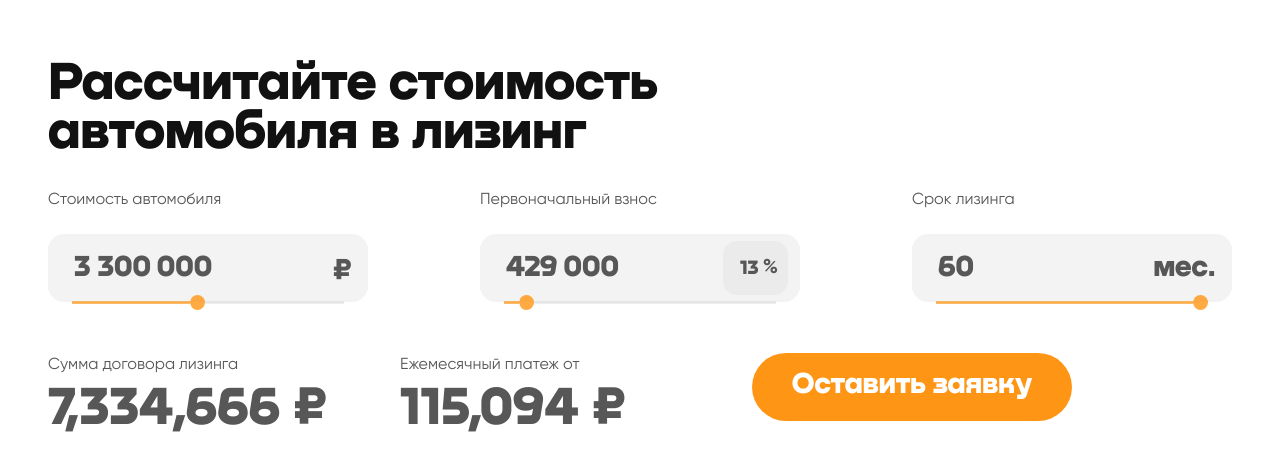
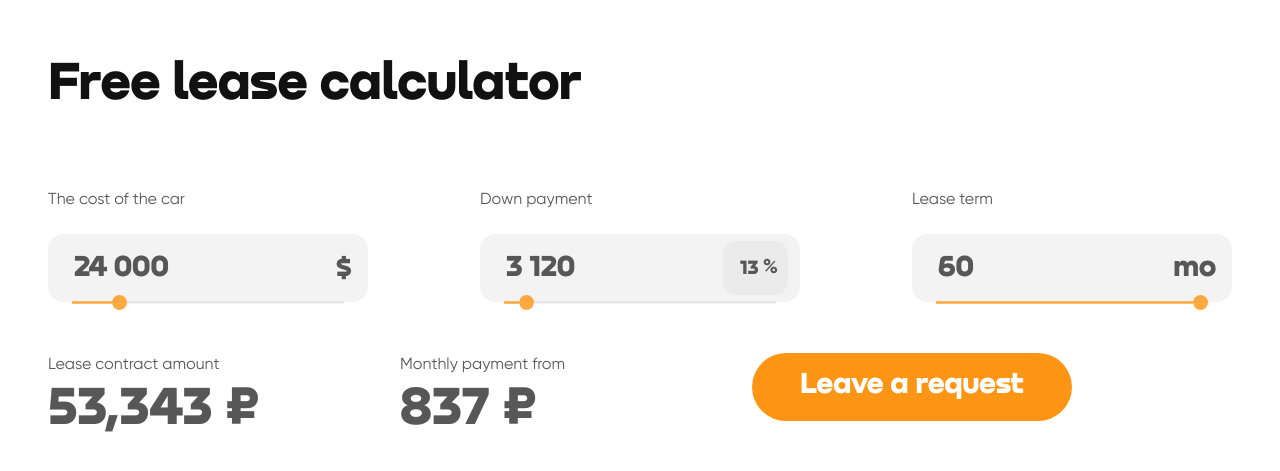
Before and after one commit to anysofronova/react-lease-calculator, a React (Create React App) app: page / in a window 1280 px wide. Shown: the part 153-624 px from the top of the page. Built offline with nearby package versions, Linux system fonts and the light colour scheme.

Commit message:
feat: english lang

```diff
--- a/src/App.tsx
+++ b/src/App.tsx
@@ -11,7 +11,7 @@ export type StateProps = {
 };
 const App = () => {
   const [state, setState] = useState<StateProps>({
-    cost: "3300000",
+    cost: "24000",
     contribution: "13",
     period: "60",
   });
@@ -41,19 +41,19 @@ const App = () => {
   };
   return (
     <div className={styles.app}>
-      <h1>Рассчитайте стоимость автомобиля в лизинг</h1>
+      <h1>Free lease calculator</h1>
       <form>
         <Field
-          title={"Стоимость автомобиля"}
+          title={"The cost of the car"}
           name={"cost"}
-          min={"1000000"}
-          max={"6000000"}
-          type={"₽"}
+          min={"10000"}
+          max={"100000"}
+          type={"$"}
           state={state}
           setState={setState}
         />
         <Field
-          title={"Первоначальный взнос"}
+          title={"Down payment"}
           name={"contribution"}
           min={"10"}
           max={"60"}
@@ -62,23 +62,23 @@ const App = () => {
           setState={setState}
         />
         <Field
-          title={"Срок лизинга"}
+          title={"Lease term"}
           name={"period"}
           min={"1"}
           max={"60"}
-          type={"мес."}
+          type={"mo"}
           state={state}
           setState={setState}
         />
       </form>
       <div className={styles.resultsContainer}>
         <div className={styles.results}>
-          <ResultField text="Сумма договора лизинга" result={contractAmount} />
-          <ResultField text="Ежемесячный платеж от" result={monthlyPayment} />
+          <ResultField text="Lease contract amount" result={contractAmount} />
+          <ResultField text="Monthly payment from" result={monthlyPayment} />
         </div>
         <div className={styles.button}>
           <button onClick={sendRequest} disabled={isSending}>
-            {isSending ? <Loader /> : "Оставить заявку"}
+            {isSending ? <Loader /> : "Leave a request"}
           </button>
         </div>
       </div>
--- a/src/components/Field/Field.tsx
+++ b/src/components/Field/Field.tsx
@@ -7,7 +7,7 @@ type FieldProps = {
   name: keyof StateProps;
   min: string;
   max: string;
-  type: "%" | "₽" | "мес.";
+  type: "%" | "$" | "mo";
   state: StateProps;
   setState: (state: StateProps) => void;
 };
```
